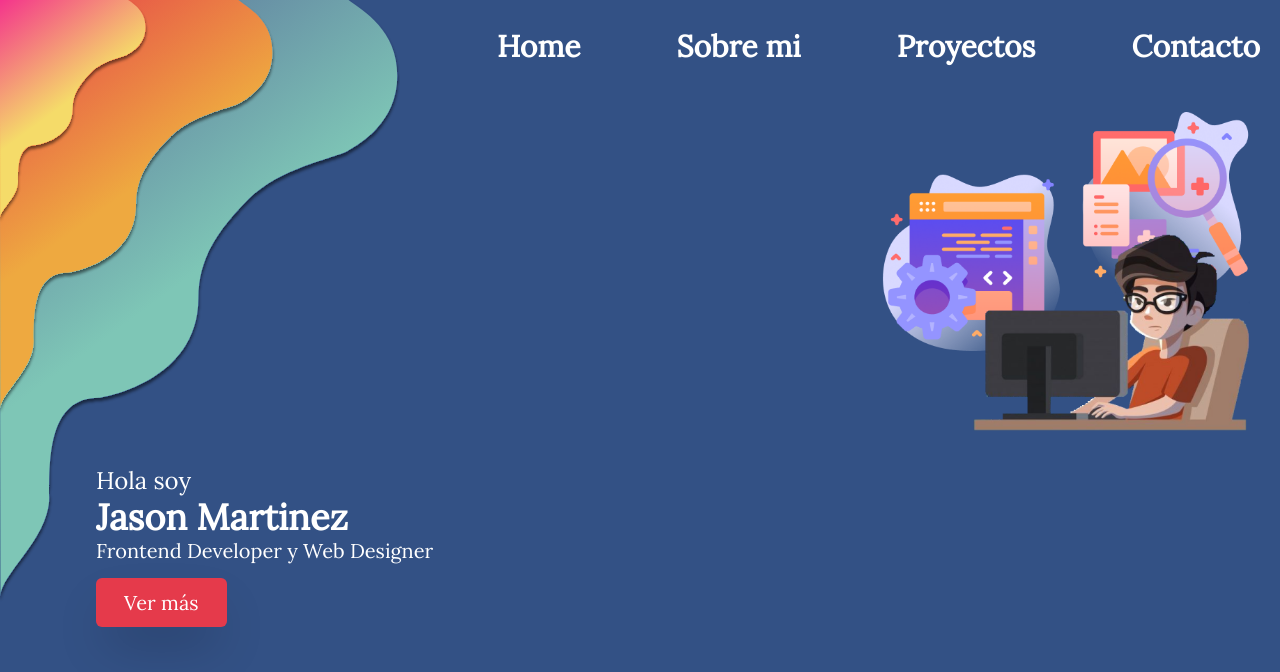
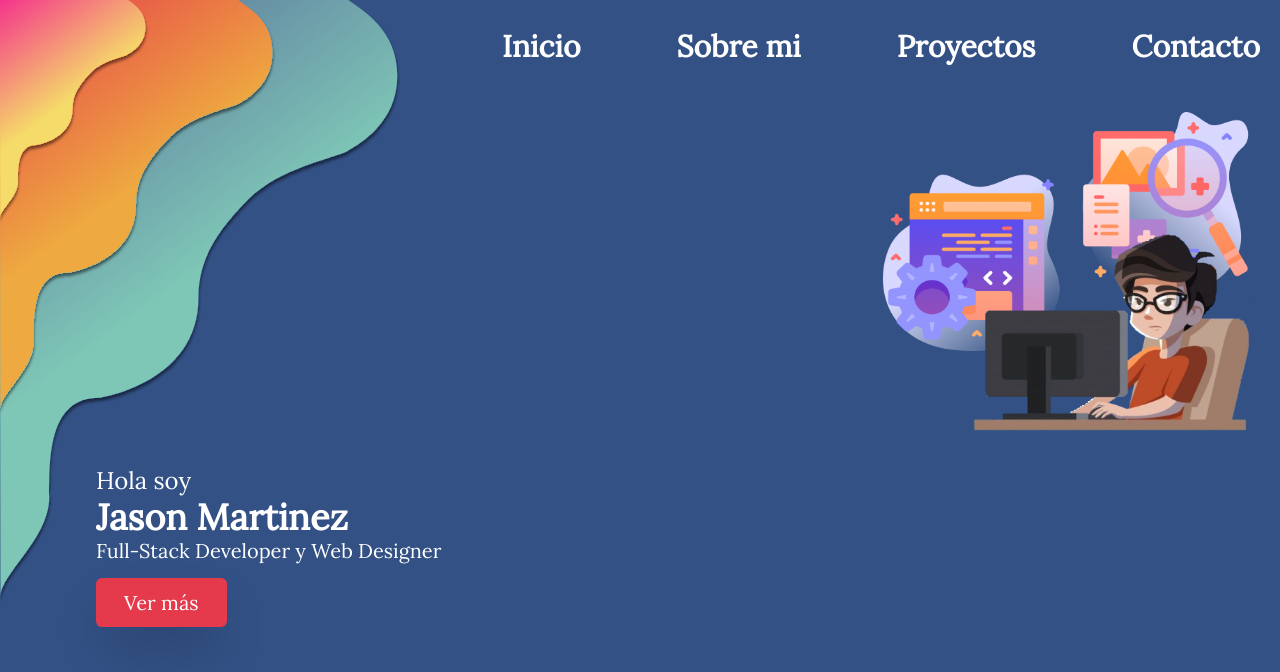
Before and after one commit to Jason171096/My_SiteWeb, a Gatsby site: page / in a window 1280 px wide. Built offline with nearby package versions, Linux system fonts and the light colour scheme; Gatsby itself is replaced by a stand-in of ours; what tailwindcss-scrollbar would draw is missing.

Commit message:
Changed information me

```diff
--- a/src/components/Info.tsx
+++ b/src/components/Info.tsx
@@ -7,7 +7,7 @@ const Info = () => {
       <div className=" text-white pb-3">
         <h1 className="text-xl lg:text-2xl ">Hola soy</h1>
         <h2 className="text-3xl lg:text-4xl font-bold">Jason Martinez</h2>
-        <p className="text-lg lg:text-xl">Frontend Developer y Web Designer</p>
+        <p className="text-lg lg:text-xl">Full-Stack Developer y Web Designer</p>
         <br/>
         <Link to="/sobre-mi" className="bg-redKing px-7 py-3 rounded-md text-xl shadow-2xl hover:bg-red-600 transition delay-100">Ver más</Link>
       </div>
--- a/src/components/NavBar.tsx
+++ b/src/components/NavBar.tsx
@@ -10,7 +10,7 @@ const NavBar = () => {
     return (
         <div className="relative ml-auto pr-5 py-7 text-white font-bold text-2xl lg:text-3xl">
             <ul className="hidden sm:block m-0 p-0 space-x-10 xl:space-x-24">
-                <li className={styleLi}><Link to="/" >Home</Link></li>
+                <li className={styleLi}><Link to="/" >Inicio</Link></li>
                 <li className={styleLi}><Link to="/sobreMi">Sobre mi</Link></li>
                 <li className={styleLi}><Link to="/proyectos">Proyectos</Link></li>
                 <li className={styleLi}><Link to="/contacto">Contacto</Link></li>
--- a/src/components/SideNav.tsx
+++ b/src/components/SideNav.tsx
@@ -14,7 +14,7 @@ const SideNav = () => {
                 </div>
             </div>
             <ul>
-                <li className=""><Link to="/">Home</Link></li>
+                <li className=""><Link to="/">Inicio</Link></li>
                 <li className=""><Link to="/sobreMi">Sobre mi</Link></li>
                 <li className=""><Link to="/proyectos">Proyectos</Link></li>
                 <li className=""><Link to="/contacto">Contacto</Link></li>
```
